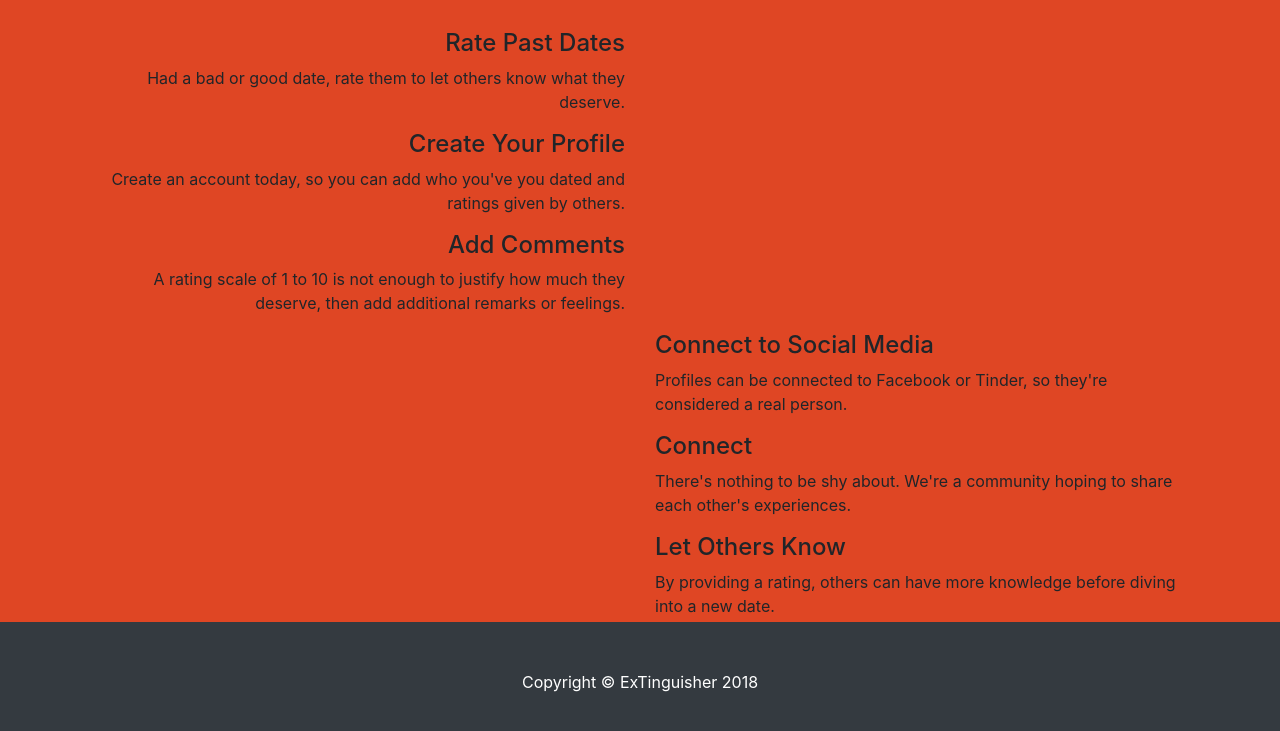
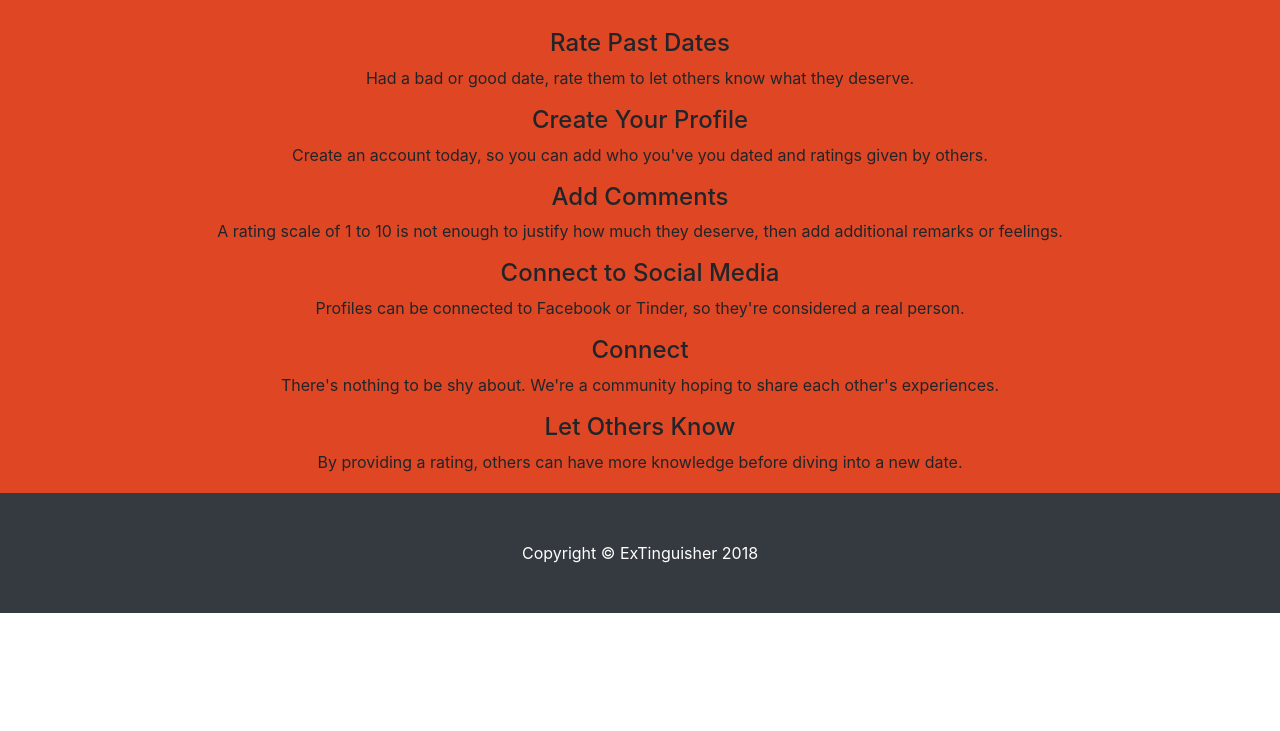
Before and after one commit to chizakura/t-extinguisher, a website: page homepage/homepage.html in a window 1280 px wide. Shown: the part 699-1430 px from the top of the page. After the commit the page ends 1312 px from the top, so only its background shows below. Drawn offline with Linux system fonts and the light colour scheme.

Commit message:
js update

```diff
--- a/homepage/homepage.html
+++ b/homepage/homepage.html
@@ -64,17 +64,15 @@
 
     <!-- Content section -->
     <section class="py-5" style="background-color: #DF4624;">
-      <div class="container" style="height: 625px;">
+      <div class="container" style="height: 31rem;">
         <h1 class="container text-center">Features</h1></br>
-        <div class="col-sm-6 text-right">
+        <div class="container text-center">
           <h4>Rate Past Dates</h4>
             <p>Had a bad or good date, rate them to let others know what they deserve.</p>
           <h4>Create Your Profile</h4>
             <p>Create an account today, so you can add who you've you dated and ratings given by others.</p>
           <h4>Add Comments</h4>
             <p>A rating scale of 1 to 10 is not enough to justify how much they deserve, then add additional remarks or feelings.</p>
-        </div>
-        <div class="col-sm-6 ml-auto">
           <h4>Connect to Social Media</h4>
             <p>Profiles can be connected to Facebook or Tinder, so they're considered a real person.</p>
           <h4>Connect</h4>
```
Also changed, not shown: pages/profile.html (+3 -2 lines), dist/js/functions.js.
